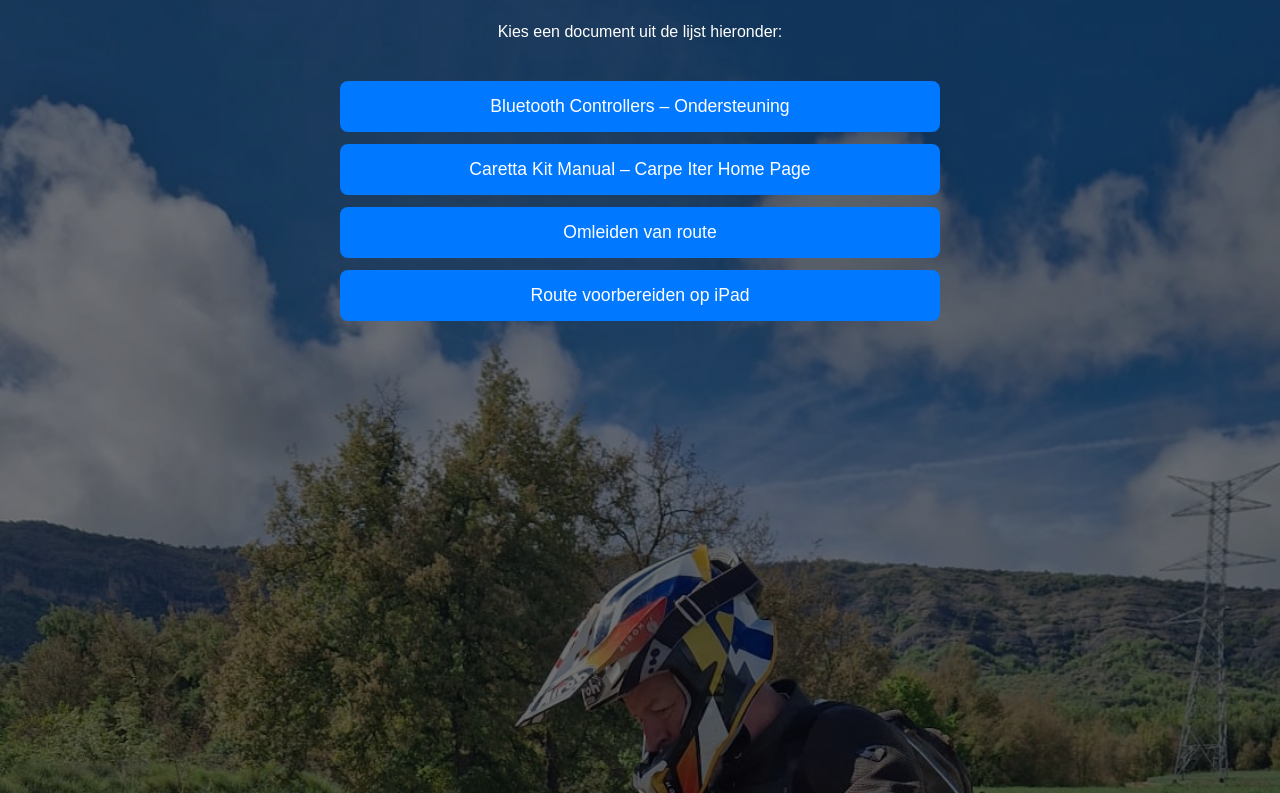
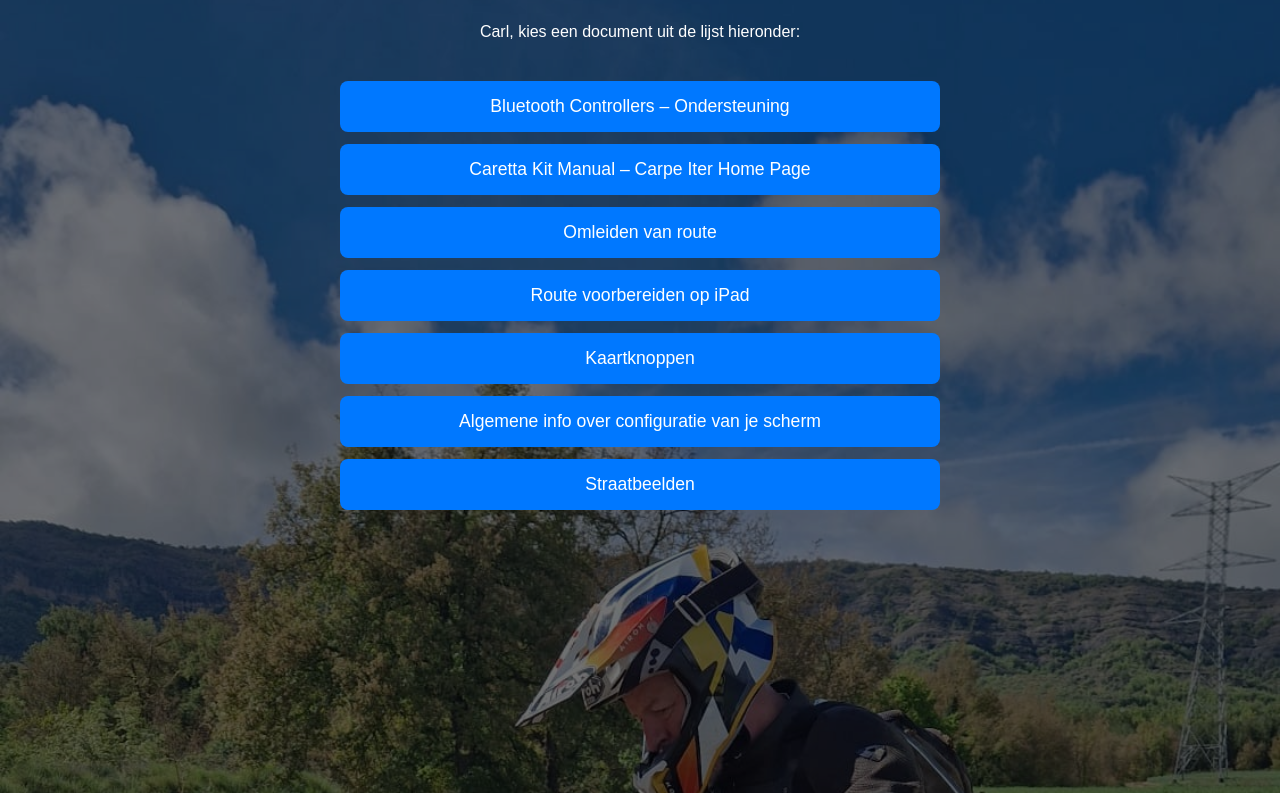
Before and after one commit to peterboss-bit/Carpe-Itre, a plain HTML site: page index.html in a window 1280 px wide. Shown: the part 87-880 px from the top of the page. Drawn offline with Linux system fonts and the light colour scheme.

Commit message:
Update index.html with new document links
Added additional document links and updated text.

```diff
--- a/index.html
+++ b/index.html
@@ -53,7 +53,7 @@
     <div class="overlay">
         <h1>Carpe Itre – Documentatie</h1>
 
-        <p>Kies een document uit de lijst hieronder:</p>
+        <p>Carl, kies een document uit de lijst hieronder:</p>
 
         <div class="btn-container">
             <a class="btn" href="Bluetooth Controllers _ Ondersteuning.pdf" target="_blank">
@@ -71,6 +71,19 @@
             <a class="btn" href="Route voorbereiden op iPad.pdf" target="_blank">
                 Route voorbereiden op iPad
             </a>
+
+            <a class="btn" href="https://osmand.net/nl/docs/user/widgets/map-buttons" target="_blank" rel="noopener noreferrer">
+    Kaartknoppen
+
+            </a>
+           <a class="btn" href="https://osmand.net/nl/docs/user/widgets/configure-screen/" target="_blank" rel="noopener noreferrer">
+    Algemene info over configuratie van je scherm
+
+                </a>
+           <a class="btn" href="https://osmand.net/nl/docs/user/widgets/info-widgets" target="_blank" rel="noopener noreferrer">
+    Straatbeelden
+
+        </a>
         </div>
     </div>
 </body>
```
